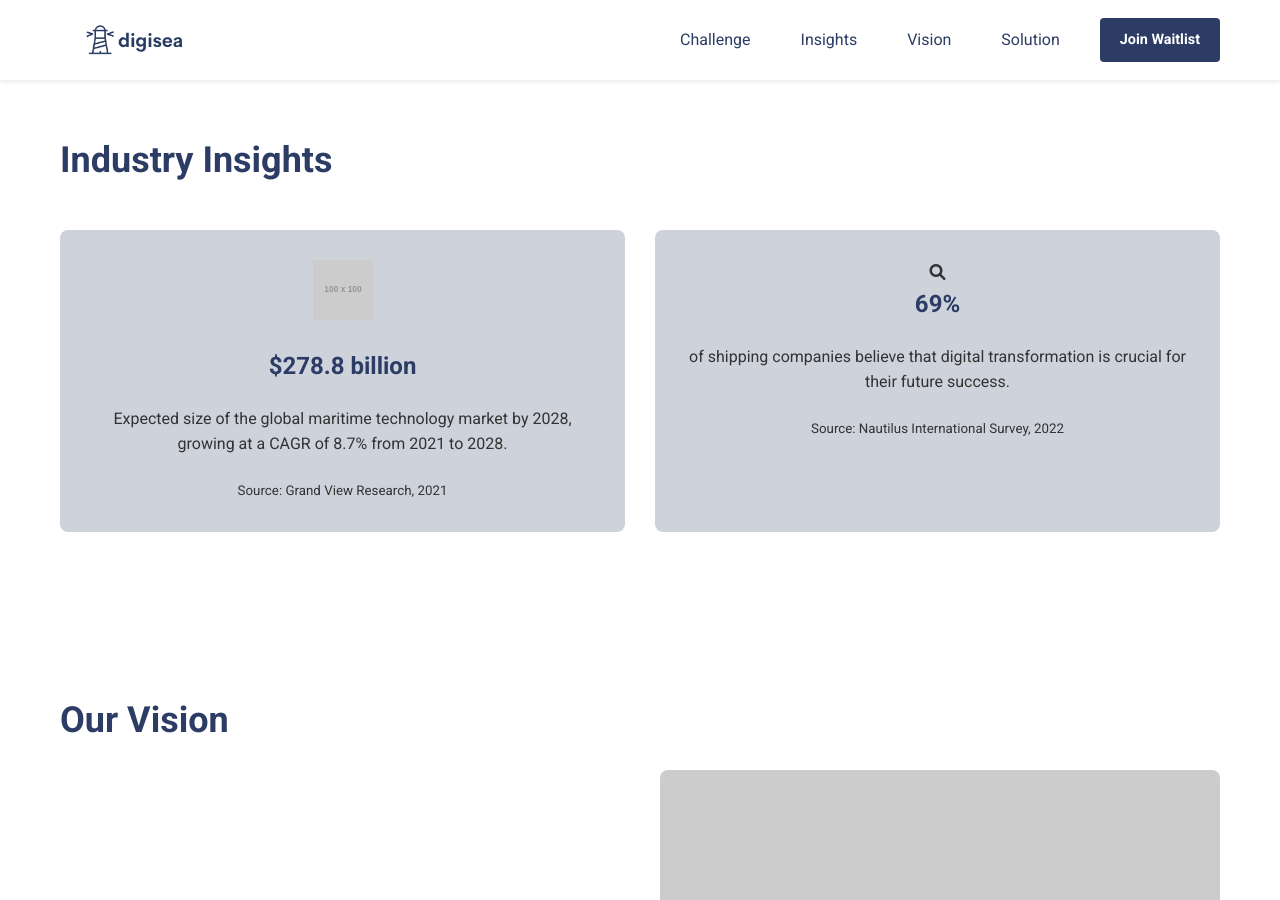
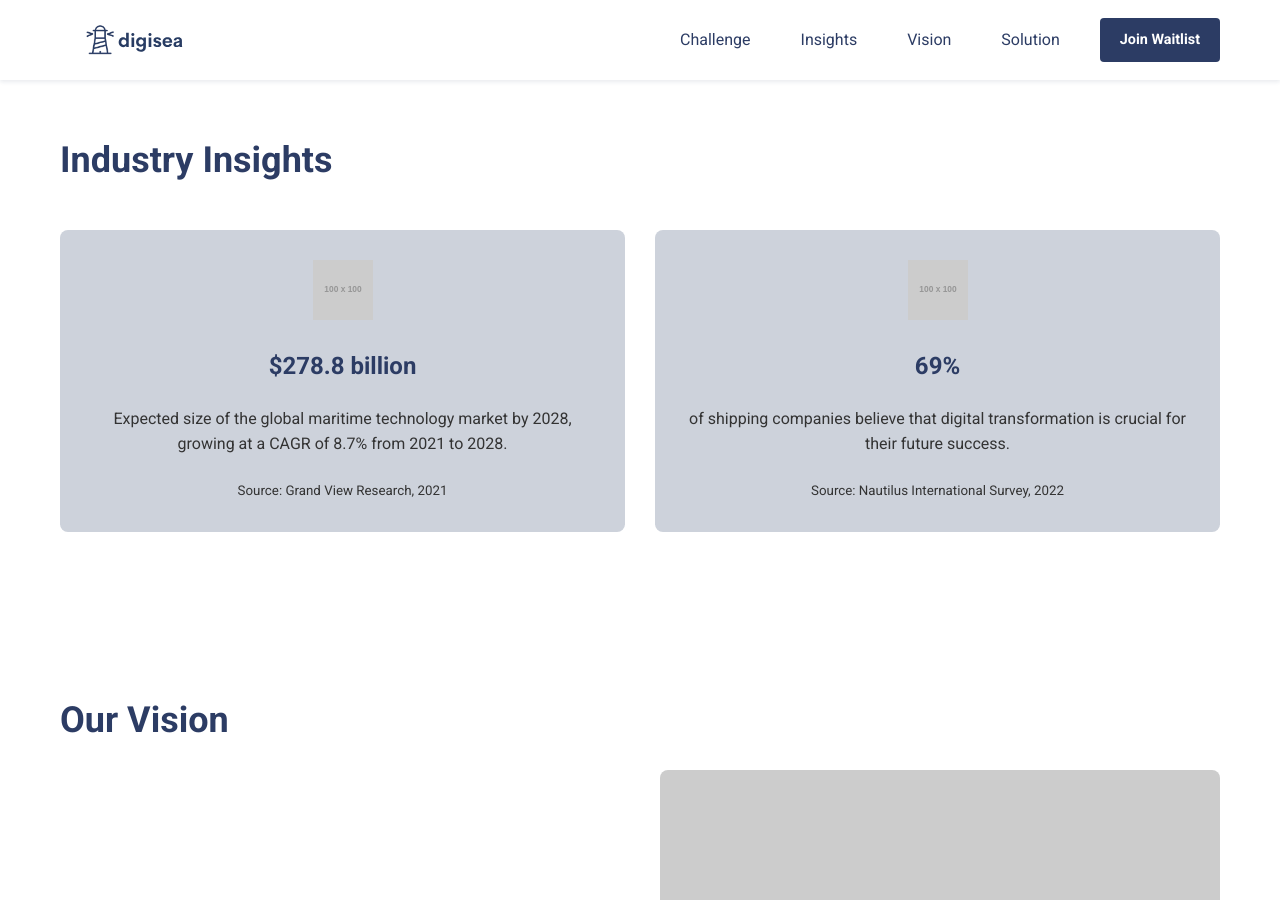
Before and after one commit to sasatass/digisea, a Jekyll site: the page built from index.markdown, in a window 1280 px wide and 900 px high, scrolled down 1254 px. Built offline with Jekyll 4.4.1, drawn with Linux system fonts in a browser that asks for light colours; a script that is not in the unit is left out.

Commit message:
Update index.markdown

```diff
--- a/index.markdown
+++ b/index.markdown
@@ -48,7 +48,7 @@ title: Buying Intelligence for Maritime and Logistics
                 <small>Source: Grand View Research, 2021</small>
             </div>
             <div class="insight-card">
-                <i class="fa-solid fa-magnifying-glass"></i>
+               <img src="https://cplacehold.co/100x100?text=Icon" alt="Insight Icon" class="insight-icon" />
                 <h3>69%</h3>
                 <p>of shipping companies believe that digital transformation is crucial for their future success.</p>
                 <small>Source: Nautilus International Survey, 2022</small>
```
Also changed, not shown: other parts of index.markdown (+1 -1 lines).
